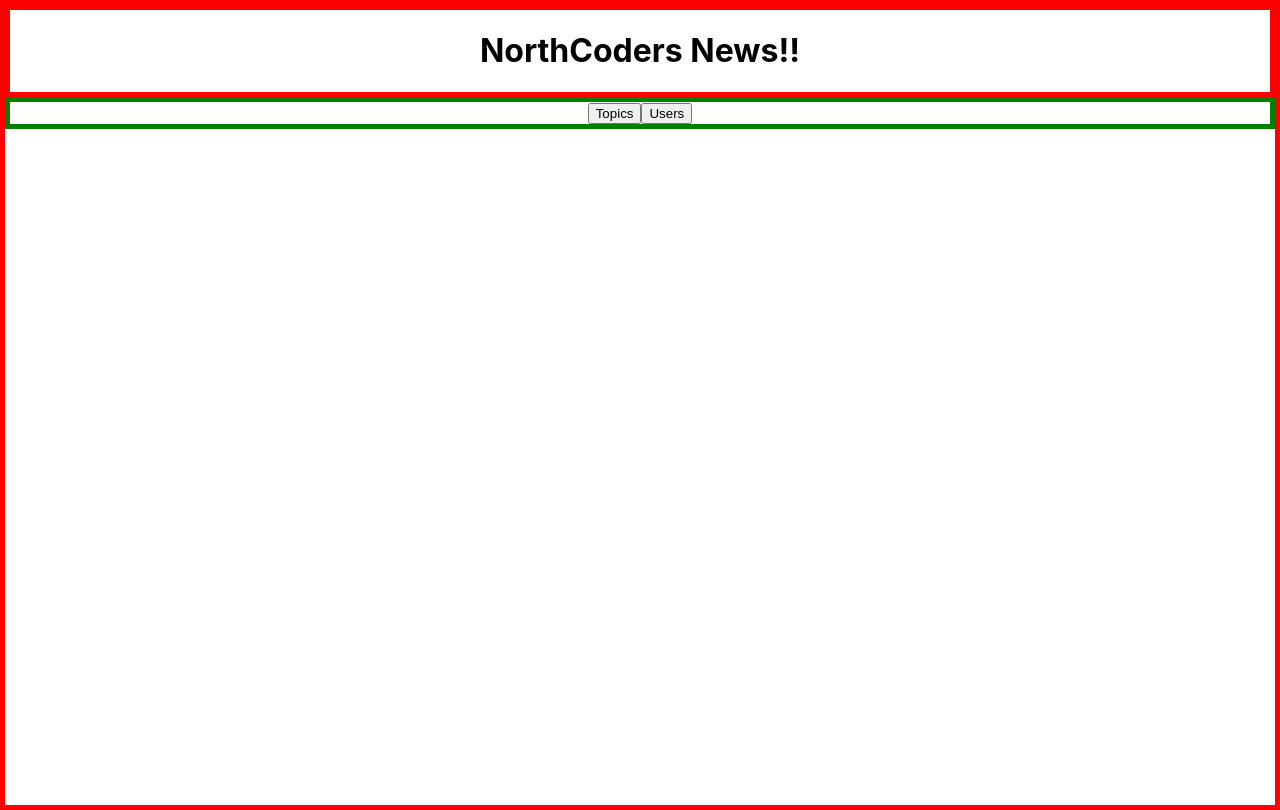
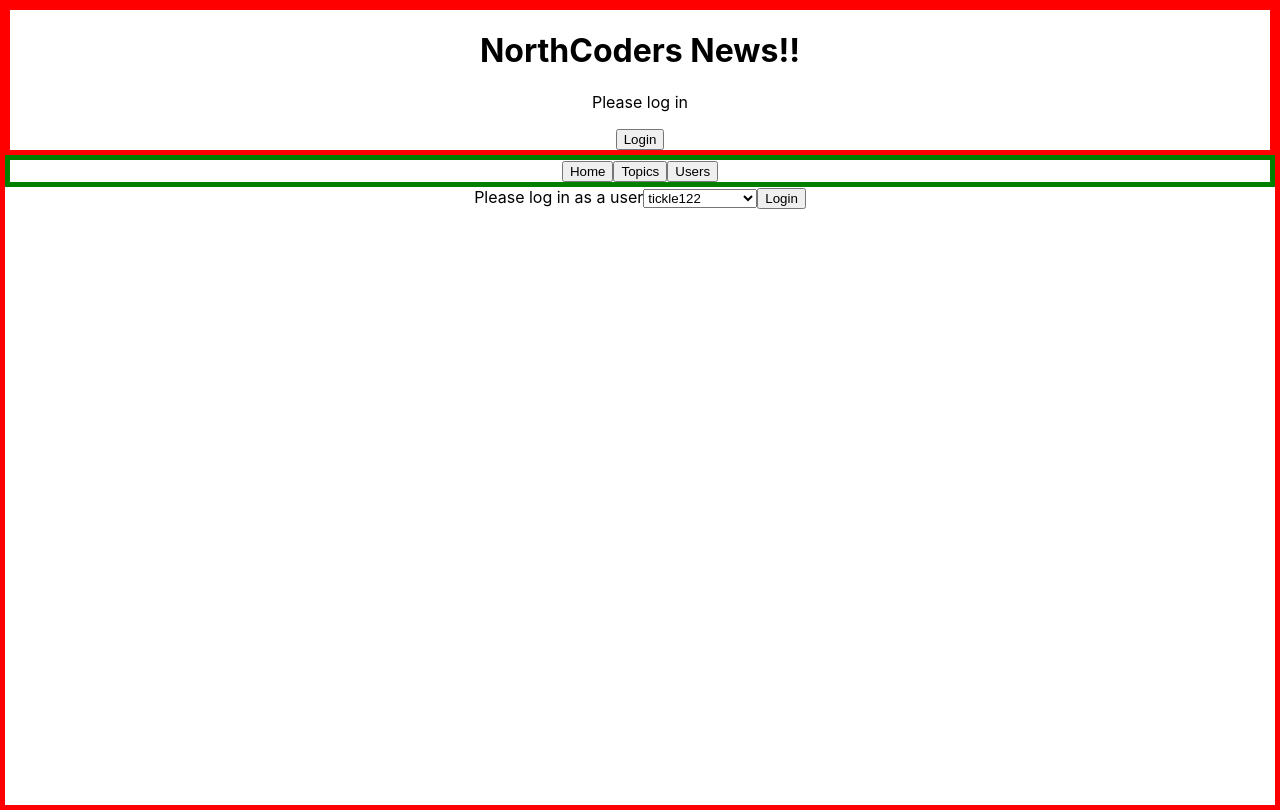
Before and after one commit to AnthonyMcGreal/nc-news-frontend_project, a React (Create React App) app in the folder nc-news/: page /home in a window 1280 px wide. Built offline with nearby package versions, Linux system fonts and the light colour scheme.

Commit message:
add delete endpoints functionality

```diff
--- a/nc-news/src/App.js
+++ b/nc-news/src/App.js
@@ -1,5 +1,6 @@
 import './App.css';
 import { BrowserRouter, Route, Switch } from 'react-router-dom';
+import { useState } from 'react';
 import Header from './components/Header';
 import Nav from './components/Nav';
 import Topics from './components/Topics';
@@ -7,28 +8,34 @@ import ArticlesList from './components/ArticlesList';
 import Article from './components/Article';
 import Users from './components/Users';
 import User from './components/User';
+import Home from './components/Home';
 
 function App() {
+  const [isLoggedIn, setIsLoggedIn] = useState(false);
+  const [user, setUser] = useState(null);
   return (
     <BrowserRouter>
       <div className="app">
-        <Header />
+        <Header user={user} setIsLoggedIn={setIsLoggedIn} setUser={setUser} />
         <Nav />
         <Switch>
-          <Route exact path="/">
-            <Topics />
+          <Route exact path="/home">
+            <Home setIsLoggedIn={setIsLoggedIn} setUser={setUser} />
+          </Route>
+          <Route exact path="/topics">
+            <Topics isLoggedIn={isLoggedIn} />
           </Route>
           <Route exact path="/users">
-            <Users />
+            <Users isLoggedIn={isLoggedIn} />
           </Route>
           <Route exact path="/user">
-            <User />
+            <User isLoggedIn={isLoggedIn} />
           </Route>
           <Route exact path="/articlesList">
-            <ArticlesList />
+            <ArticlesList isLoggedIn={isLoggedIn} user={user} />
           </Route>
           <Route exact path="/article">
-            <Article />
+            <Article isLoggedIn={isLoggedIn} user={user} />
           </Route>
         </Switch>
       </div>
--- a/nc-news/src/api.jsx
+++ b/nc-news/src/api.jsx
@@ -47,6 +47,7 @@ export function postNewComment(username, commentBody, article_id){
         username:username,
         body:commentBody
     }).then((response)=> {
+        console.log(response)
         return response
     })
 }
@@ -70,3 +71,15 @@ export function postNewTopic(slug,description){
         return response
     })
 }
+
+export function patchVotes(patchLocation,id,votes){
+    return axios.patch(`https://news-app-anthony-mcgreal.herokuapp.com/api/${patchLocation}/${id}`,{
+        inc_votes:votes
+    }).then((response) => {
+        return response
+    })
+}
+
+export function deleteItem(deletePath,id){
+    return axios.delete(`https://news-app-anthony-mcgreal.herokuapp.com/api/${deletePath}/${id}`)
+}
--- a/nc-news/src/components/Article.jsx
+++ b/nc-news/src/components/Article.jsx
@@ -1,9 +1,9 @@
 import {useState, useEffect} from 'react'
 import { useLocation } from 'react-router-dom';
-import { getArticle } from '../api';
+import { deleteItem, getArticle, patchVotes} from '../api';
 import Comments from './Comments';
 
-const Article = () => {
+const Article = ({isLoggedIn, user}) => {
 
   const[article, setArticle] =useState({});
   const search = useLocation().search;
@@ -14,17 +14,28 @@ const Article = () => {
       setArticle(response)
     })
   },[article_id])
+  if(!isLoggedIn) return <div>Please Log in to view this page</div>
+  if(!article.hasOwnProperty('article_id')) return 'Loading article ...';
 
-  if(!article.hasOwnProperty('article_id')) return 'Loading article ...';
+  function patchArticleVotes(votes){
+    patchVotes('articles',article_id,votes)
+  }
+
+  function deleteArticle(article_id){
+    deleteItem('articles',article_id)
+  }
 
   return (
         <div className="Article">
           <h2>{article.title}</h2>
           <h3>Written by: {article.author}</h3>
+          {user === article.author? <button onClick={() => {deleteArticle(article.article_id)}}>Delete article</button>:null}
           <h4>Created on: {article.created_at}</h4>
           <p>{article.body}</p>
+          <button onClick={()=>{patchArticleVotes(1)}}>Upvote</button>
           <p>Upvotes:{article.votes}</p>
-          <Comments article={article}/>
+          <button onClick={()=>{patchArticleVotes(-1)}}>Downvote</button>
+          <Comments article={article} user={user}/>
         </div>
     );
 };
--- a/nc-news/src/components/ArticlesList.jsx
+++ b/nc-news/src/components/ArticlesList.jsx
@@ -2,11 +2,10 @@ import {useState, useEffect} from 'react'
 import { useLocation, Link } from 'react-router-dom';
 import { getArticles, postNewArticle } from '../api';
 
-const ArticlesList = () => {
+const ArticlesList = ({isLoggedIn, user}) => {
 
   const[articles,setArticles] = useState([]);
   const[isNewArticleOpen, setIsNewArticleOpen] = useState(false)
-  const[postArticleAuthor, setPostArticleAuthor] = useState('')
   const[postArticleTitle, setPostArticleTitle] = useState('')
   const[postArticleBody, setPostArticleBody] =useState('')
   const search = useLocation().search;
@@ -18,12 +17,12 @@ const ArticlesList = () => {
         setArticles(response)
       })
   },[topic])
-
+  if(!isLoggedIn) return <div>Please Log in to view this page</div>
   if(articles.length ===0 ) return 'Loading articles....'
 
-  const handleSubmit= (event) => {
+  const handleSubmitArticle= (event) => {
     event.preventDefault();
-    postNewArticle(postArticleAuthor, postArticleTitle, postArticleBody, topic)
+    postNewArticle(user, postArticleTitle, postArticleBody, topic)
   }
 
   const toggleNewArticle = () => setIsNewArticleOpen((currentToggle) => !currentToggle)
@@ -44,11 +43,7 @@ const ArticlesList = () => {
 
           <button onClick={toggleNewArticle}>Post a new article</button>
           {isNewArticleOpen?
-          <form onSubmit={handleSubmit} id='postArticle'>
-            <label htmlFor='postArticleAuthor'>Author
-            <input id='postArticleAuthor' type='text' required value={postArticleAuthor} onChange={(event) => {
-              setPostArticleAuthor(event.target.value)
-            }}/></label>
+          <form onSubmit={handleSubmitArticle} id='postArticle'>
             <label htmlFor='postArticleTitle'>Title
             <input id='postArticleTitle' type='text' required value={postArticleTitle} onChange={(event) => {
               setPostArticleTitle(event.target.value)
--- a/nc-news/src/components/Header.jsx
+++ b/nc-news/src/components/Header.jsx
@@ -1,9 +1,21 @@
+import { Link } from 'react-router-dom'
 
-
-const Header = () => {
+const Header = ({user, setIsLoggedIn, setUser}) => {
     return (
         <div className="header">
             <h1>NorthCoders News!!</h1>
+            {user?
+            <p>currently logged in as : {user}</p>:
+            <p>Please log in</p>}
+
+            {user?<button onClick={() => {
+                setIsLoggedIn(false)
+                setUser(null)}}
+                >logout</button>:null}
+
+            {user? null: <Link to="/home">
+              <button>Login</button>
+            </Link>}
         </div>
     );
 };
--- /dev/null
+++ b/nc-news/src/components/Home.jsx
@@ -0,0 +1,39 @@
+import { useState } from 'react';
+import { getUser } from '../api';
+
+const Home = ({setIsLoggedIn,setUser}) => {
+
+    const [selection, setSelection]= useState(null)
+
+
+    function login(){
+       getUser(selection).then((response)=>{
+            setUser(selection)
+            setIsLoggedIn(true)
+        }).catch((error)=>{
+            if(error.response.status === 404){
+                console.log('inside error handler')
+                return (<p>User doesnt exist</p>)
+            }
+        })
+
+    }
+    return (
+        <div>
+            <label htmlFor='users'>Please log in as a user
+                <select onChange={(event) => {setSelection(event.target.value)}} name='users' id='users'>
+                    <option value='tickle122'>tickle122</option>
+                    <option value='grumpy19'>grumpy19</option>
+                    <option value='happyamy2016'>happyamy2016</option>
+                    <option value='cooljmessy'>cooljmessy</option>
+                    <option value='weegembump'>weegembump</option>
+                    <option value='jessjelly'>jessjelly</option>
+                    <option value='wrongaccount'>wrongaccount</option>
+                </select>
+                <button onClick={login}>Login</button>
+            </label>
+        </div>
+    );
+};
+
+export default Home;
--- a/nc-news/src/components/Nav.jsx
+++ b/nc-news/src/components/Nav.jsx
@@ -4,7 +4,10 @@ const Nav = () => {
 
     return (
         <div className="Nav">
-            <Link to="/">
+          <Link to="/home">
+              <button>Home</button>
+            </Link>
+            <Link to="/topics">
               <button>Topics</button>
             </Link>
             <Link to="/users">
--- a/nc-news/src/components/Topics.jsx
+++ b/nc-news/src/components/Topics.jsx
@@ -2,9 +2,9 @@ import {useState, useEffect} from 'react'
 import { Link } from 'react-router-dom'
 import {getTopics, postNewTopic} from '../api'
 
-const Topics = () => {
+const Topics = ({isLoggedIn}) => {
 
-  const [topics, setTopics] = useState([]);
+  const[topics, setTopics] = useState([]);
   const[isNewTopicOpen, setIsNewTopicOpen] = useState(false)
   const[postTopicSlug, setPostTopicSlug] = useState('')
   const[postTopicDescription, setPostTopicDescription] = useState('')
@@ -19,13 +19,10 @@ const Topics = () => {
   const handleSubmit= (event) => {
     event.preventDefault();
     console.log()
-    postNewTopic(postTopicSlug,postTopicDescription).then((response) =>{
-        console.log(response)
-    }, (error) => {
-        console.log(error)
-    })
+    postNewTopic(postTopicSlug,postTopicDescription)
   }
 
+  if(!isLoggedIn) return <div>Please Log in to view this page</div>
   if(topics.length ===0 ) return 'Loading....'
   const toggleNewTopic = () => setIsNewTopicOpen((currentToggle) => !currentToggle)
 
--- a/nc-news/src/components/User.jsx
+++ b/nc-news/src/components/User.jsx
@@ -2,7 +2,7 @@ import {useState, useEffect} from 'react'
 import { useLocation } from 'react-router-dom';
 import { getUser } from '../api';
 
-const User = () => {
+const User = ({isLoggedIn}) => {
 
     const [userProfile, setUserProfile] = useState([{}])
     const search = useLocation().search;
@@ -13,7 +13,7 @@ const User = () => {
           setUserProfile(response)
        })
     },[username])
-
+    if(!isLoggedIn) return <div>Please Log in to view this page</div>
     if(!userProfile[0].hasOwnProperty('username'))return 'Loading profile....'
 
     return (
--- a/nc-news/src/components/Users.jsx
+++ b/nc-news/src/components/Users.jsx
@@ -2,7 +2,7 @@ import { useState, useEffect} from 'react'
 import { Link } from 'react-router-dom'
 import { getUsers } from '../api';
 
-const Users = () => {
+const Users = ({isLoggedIn}) => {
 
     const [users,setUsers] = useState([])
 
@@ -11,7 +11,7 @@ const Users = () => {
             setUsers(response)
         })
     },[])
-
+    if(!isLoggedIn) return <div>Please Log in to view this page</div>
     if(users.length ===0) return 'Loading Users....'
 
     return (
```
Also changed, not shown: nc-news/src/components/Comments.jsx (+14 -16 lines).
